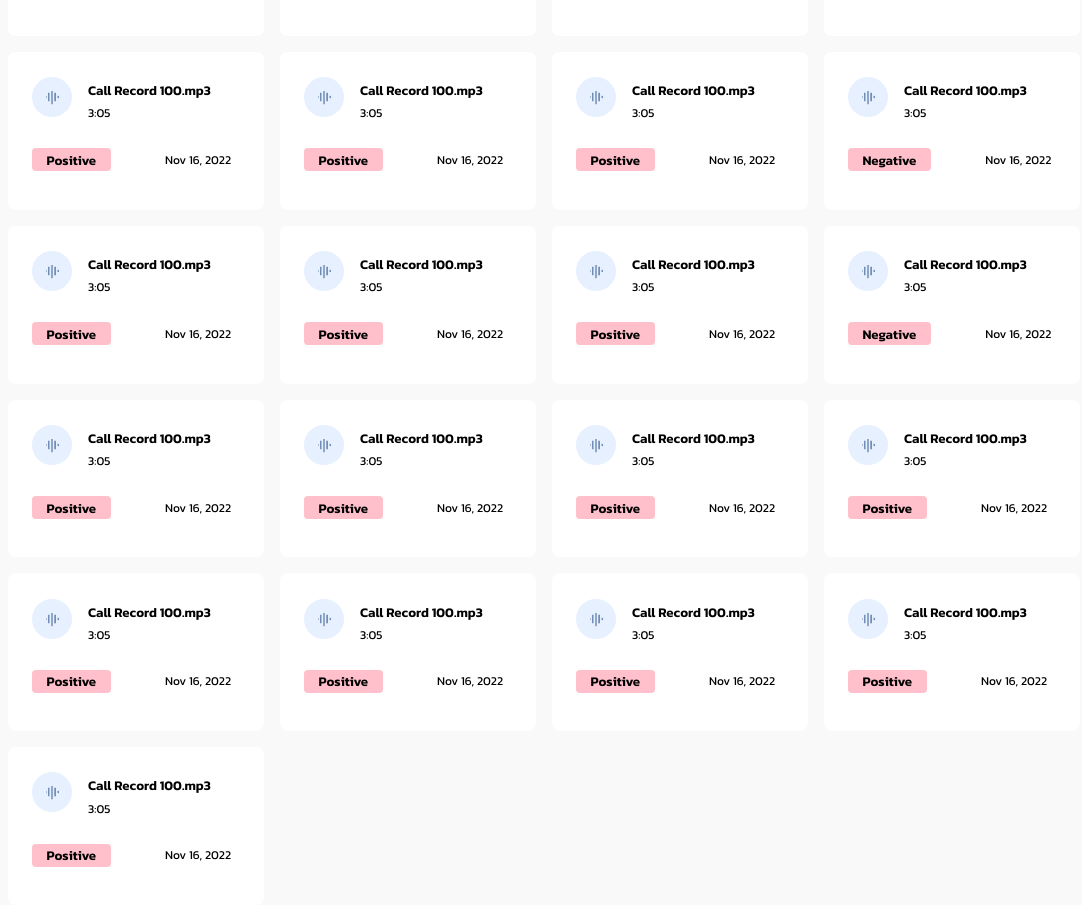
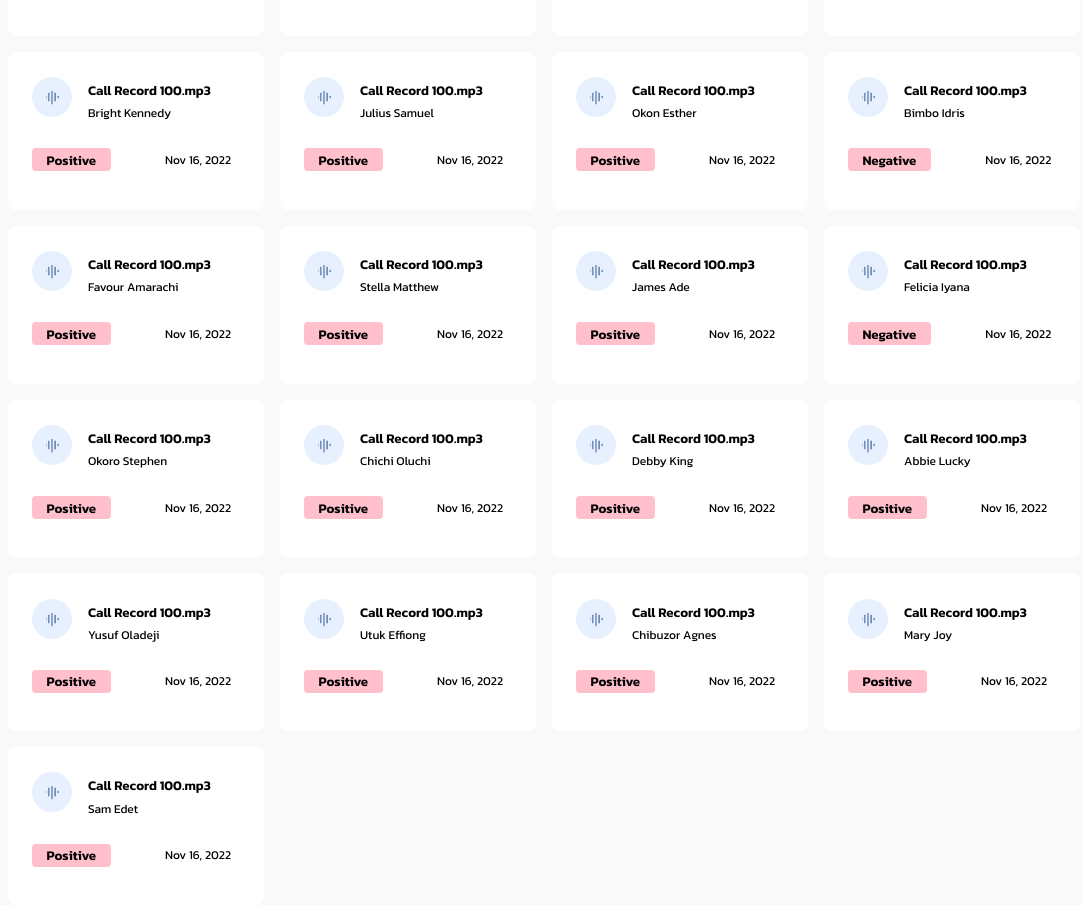
Before and after one commit to Wineshuga/business-card, a React (Create React App) app in the folder business-card/: page / in a window 1280 px wide. Shown: the part 330-1235 px from the top of the page, without its empty margins (56-1138 px from the left). Built offline with nearby package versions, Linux system fonts and the light colour scheme.

Commit message:
chore: change props.lenght to props.agent chore: update values for agent key in data.jsx

```diff
--- a/business-card/src/Components/Grid.jsx
+++ b/business-card/src/Components/Grid.jsx
@@ -9,7 +9,7 @@ const Grid = (props) => {
         <img src={CallImage} alt="" />
         <div className={styles.filename__text}>
             <h5>{props.name}</h5>
-            <p className={styles.paragraph}>{props.lenght}</p>
+            <p className={styles.paragraph}>{props.agent}</p>
         </div>
       </div>
       <div className={styles.analysis}>
--- a/business-card/src/Pages/History/History.jsx
+++ b/business-card/src/Pages/History/History.jsx
@@ -10,7 +10,7 @@ export default function History(props) {
     const recordGrid = data.map(item =>
         <Grid
             name={item.name}
-            lenght={item.lenght}
+            agent={item.agent}
             analysis={item.analysis}
             date={item.date}
         />
--- a/business-card/src/data.jsx
+++ b/business-card/src/data.jsx
@@ -13,7 +13,7 @@ export const data = [
         analysis: "Positive",
         date: "Nov 16, 2022",
         time: "11:06am",
-        agent: "Damilola Frances"
+        agent: "David Austin"
     },
     {
         name: "Call Record 100.mp3",
@@ -21,7 +21,7 @@ export const data = [
         analysis: "Negative",
         date: "Nov 16, 2022",
         time: "11:06am",
-        agent: "Damilola Frances"
+        agent: "Charles Desmond"
     },
     {
         name: "Call Record 100.mp3",
@@ -29,7 +29,7 @@ export const data = [
         analysis: "Positive",
         date: "Nov 16, 2022",
         time: "11:06am",
-        agent: "Damilola Frances"
+        agent: "Simisola Okunade"
     },
     {
         name: "Call Record 100.mp3",
@@ -37,7 +37,7 @@ export const data = [
         analysis: "Positive",
         date: "Nov 16, 2022",
         time: "11:06am",
-        agent: "Damilola Frances"
+        agent: "Bright Kennedy"
     },
     {
         name: "Call Record 100.mp3",
@@ -45,7 +45,7 @@ export const data = [
         analysis: "Positive",
         date: "Nov 16, 2022",
         time: "11:06am",
-        agent: "Damilola Frances"
+        agent: "Julius Samuel"
     },
     {
         name: "Call Record 100.mp3",
@@ -53,7 +53,7 @@ export const data = [
         analysis: "Positive",
         date: "Nov 16, 2022",
         time: "11:06am",
-        agent: "Damilola Frances"
+        agent: "Okon Esther"
     },
     {
         name: "Call Record 100.mp3",
@@ -61,7 +61,7 @@ export const data = [
         analysis: "Negative",
         date: "Nov 16, 2022",
         time: "11:06am",
-        agent: "Damilola Frances"
+        agent: "Bimbo Idris"
     },
     {
         name: "Call Record 100.mp3",
@@ -69,7 +69,7 @@ export const data = [
         analysis: "Positive",
         date: "Nov 16, 2022",
         time: "11:06am",
-        agent: "Damilola Frances"
+        agent: "Favour Amarachi"
     },
     {
         name: "Call Record 100.mp3",
@@ -77,7 +77,7 @@ export const data = [
         analysis: "Positive",
         date: "Nov 16, 2022",
         time: "11:06am",
-        agent: "Damilola Frances"
+        agent: "Stella Matthew"
     },
     {
         name: "Call Record 100.mp3",
@@ -85,7 +85,7 @@ export const data = [
         analysis: "Positive",
         date: "Nov 16, 2022",
         time: "11:06am",
-        agent: "Damilola Frances"
+        agent: "James Ade"
     },
     {
         name: "Call Record 100.mp3",
@@ -93,7 +93,7 @@ export const data = [
         analysis: "Negative",
         date: "Nov 16, 2022",
         time: "11:06am",
-        agent: "Damilola Frances"
+        agent: "Felicia Iyana"
     },
     {
         name: "Call Record 100.mp3",
@@ -101,7 +101,7 @@ export const data = [
         analysis: "Positive",
         date: "Nov 16, 2022",
         time: "11:06am",
-        agent: "Damilola Frances"
+        agent: "Okoro Stephen"
     },
     {
         name: "Call Record 100.mp3",
@@ -109,7 +109,7 @@ export const data = [
         analysis: "Positive",
         date: "Nov 16, 2022",
         time: "11:06am",
-        agent: "Damilola Frances"
+        agent: "Chichi Oluchi"
     },
     {
         name: "Call Record 100.mp3",
@@ -117,7 +117,7 @@ export const data = [
         analysis: "Positive",
         date: "Nov 16, 2022",
         time: "11:06am",
-        agent: "Damilola Frances"
+        agent: "Debby King"
     },
     {
         name: "Call Record 100.mp3",
@@ -125,7 +125,7 @@ export const data = [
         analysis: "Positive",
         date: "Nov 16, 2022",
         time: "11:06am",
-        agent: "Damilola Frances"
+        agent: "Abbie Lucky"
     },
     {
         name: "Call Record 100.mp3",
@@ -133,7 +133,7 @@ export const data = [
         analysis: "Positive",
         date: "Nov 16, 2022",
         time: "11:06am",
-        agent: "Damilola Frances"
+        agent: "Yusuf Oladeji"
     },
     {
         name: "Call Record 100.mp3",
@@ -141,7 +141,7 @@ export const data = [
         analysis: "Positive",
         date: "Nov 16, 2022",
         time: "11:06am",
-        agent: "Damilola Frances"
+        agent: "Utuk Effiong"
     },
     {
         name: "Call Record 100.mp3",
@@ -149,7 +149,7 @@ export const data = [
         analysis: "Positive",
         date: "Nov 16, 2022",
         time: "11:06am",
-        agent: "Damilola Frances"
+        agent: "Chibuzor Agnes"
     },
     {
         name: "Call Record 100.mp3",
@@ -157,7 +157,7 @@ export const data = [
         analysis: "Positive",
         date: "Nov 16, 2022",
         time: "11:06am",
-        agent: "Damilola Frances"
+        agent: "Mary Joy"
     },
     {
         name: "Call Record 100.mp3",
@@ -165,6 +165,6 @@ export const data = [
         analysis: "Positive",
         date: "Nov 16, 2022",
         time: "11:06am",
-        agent: "Damilola Frances"
+        agent: "Sam Edet"
     }
 ]
```
